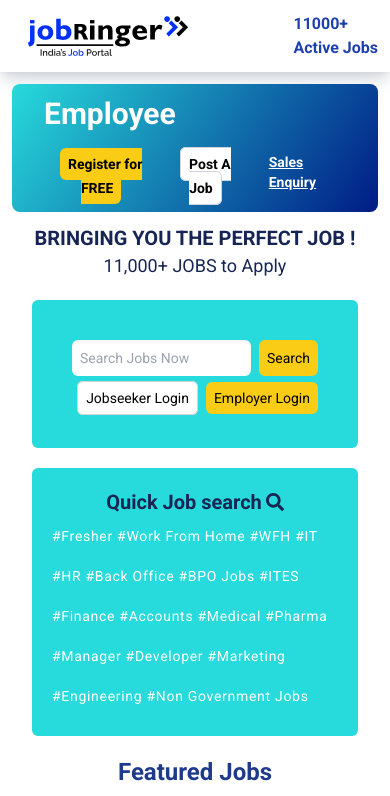
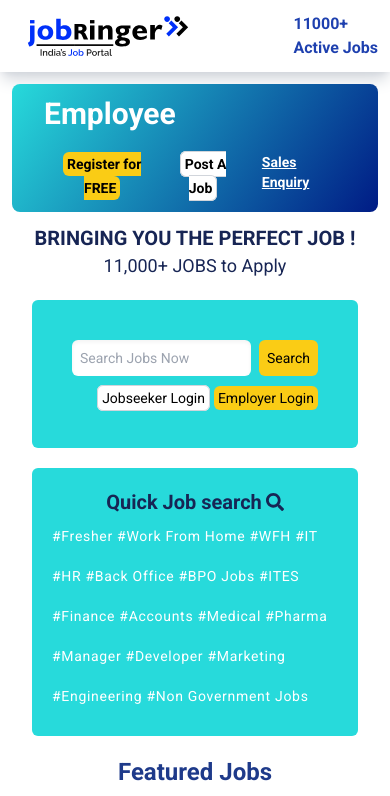
Before and after one commit to swathiselvam1999/jobRinger-Assesment, a React (Vite) app: page / in a window 390 px wide. Shown: the top 796 px of the page. Built offline with nearby package versions, Linux system fonts and the light colour scheme.

Commit message:
second commit

```diff
--- a/src/components/Download.jsx
+++ b/src/components/Download.jsx
@@ -10,7 +10,7 @@
                     <div className=''>
                         <h1 className='text-xl md:text-3xl pb-4'>APPLY TO JOBS ON-THE-GO</h1>
                         <p className='text-2xl font-thin text-blue-400'>Jobringer Mobile App</p>
-                        <div className='flex gap-1 py-4'>
+                        <div className='flex flex-row md:flex-col  gap-1 py-4'>
                             <img src={android} alt="" />
                             <img src={ios} alt="" />
                         </div>
--- a/src/components/Footer.jsx
+++ b/src/components/Footer.jsx
@@ -55,26 +55,26 @@
                     <div className='grid grid-cols-4 gap-5 md:gap-20'>
                         <div className='flex flex-col justify-center'>
                             <span className='text-center pb-4 font-bold'>Jobs Posted</span>
-                            <span className='text-2xl md:text-4xl text-center tracking-wider font-semibold'>38223</span>
+                            <span className='text-2xl md:text-4xl text-center tracking-tight md:tracking-wider font-semibold'>38223</span>
                         </div>
                         <div className='flex flex-col justify-center'>
                             <span className='text-center pb-4 font-bold'>Jobs Filled</span>
-                            <span className='text-2xl md:text-4xl text-center tracking-wider font-semibold'>15153</span>
+                            <span className='text-2xl md:text-4xl text-center tracking-tight md:tracking-wider font-semibold'>15153</span>
                         </div>
                         <div className='flex flex-col justify-center'>
                             <span className='text-center pb-4 font-bold'>Employers</span>
-                            <span className='text-2xl md:text-4xl text-center tracking-wider font-semibold'>24058</span>
+                            <span className='text-2xl md:text-4xl text-center tracking-tight md:tracking-wider font-semibold'>24058</span>
                         </div>
                         <div className='flex flex-col justify-center'>
                             <span className='text-center pb-4 font-bold'>Active Users</span>
-                            <span className='text-2xl md:text-4xl text-center tracking-wider font-semibold'>1475492</span>
+                            <span className='text-2xl md:text-4xl text-center tracking-tight md:tracking-wider font-semibold'>1475492</span>
                         </div>
                     </div>
                 </div>
 
                 <div className=' border-blue-950 border-b-2'></div>
 
-                <div className='flex flex-col md:flex-row justify-center gap-10 py-5 px-20'>
+                <div className='flex flex-col md:flex-row justify-center gap-10 py-5 px:5 md:px-20'>
                     <div className='w-full md:w-3/4'>
                         <p className='text-justify'>
                             <span className='font-bold'>Disclaimer:</span> All Trademarks and Logos are the property of their respective owners, depicted here purely for representation purpose. | Jobringer.com has taken all reasonable steps to ensure that information on this site is genuine. Job Applicants are advised to evaluate independently. Jobringer.com shall not have any responsibility in this regard. All Jobseeker services are strictly designed & meant only for job search assistance and to maximize the chances for the jobseekers to get their dream job. All Job Seeker Credentials and Employment Opportunities are subject to individual merit & evaluation. We do not guarantee any job to any jobseeker.</p>
--- a/src/components/OfferBanner.jsx
+++ b/src/components/OfferBanner.jsx
@@ -13,12 +13,12 @@
                 <div>
                     <p className=' font-bold bg-gradient-to-r from-yellow-400 to-white bg-clip-text text-transparent animate-gradient [background-size:200%_200%] hidden md:block'>WEMCOME OFFER - FREE JOB Postings and Much More.</p>
                 </div>
-                <div className='flex gap-2'>
+                <div className='flex  gap-1 md:gap-2'>
                     <button>
-                        <a href="#" className=' bg-yellow-400 p-2 rounded-md hover:text-white text-sm font-semibold'>Register for FREE</a>
+                        <a href="#" className=' bg-yellow-400 p-1 md:p-2 rounded-md hover:text-white text-sm font-semibold'>Register for FREE</a>
                     </button>
                     <button>
-                        <a href="#" className='border border-gray-300 p-2 rounded-md bg-white text-sm font-semibold'>Post A Job</a>
+                        <a href="#" className='border border-gray-300 p-1 md:p-2 rounded-md bg-white text-sm font-semibold'>Post A Job</a>
                     </button>
                     <a href="" className='ml-4 underline text-white text-sm font-semibold hover:text-blue-600'>Sales Enquiry</a>
                 </div>
--- a/src/components/Search.jsx
+++ b/src/components/Search.jsx
@@ -18,12 +18,12 @@
                 <button className='bg-yellow-400 p-2 rounded-md hover:text-white'>Search</button>
               </div>
 
-              <div className='flex justify-end gap-2'>
+              <div className='flex justify-end gap-1 md:gap-2'>
                 <button>
-                  <a href="#" className='border bg-white border-gray-300 p-2 rounded-md'>Jobseeker Login</a>
+                  <a href="#" className='border bg-white border-gray-300 p-1 md:p-2 rounded-md'>Jobseeker Login</a>
                 </button>
                 <button>
-                  <a href="#" className=' bg-yellow-400 p-2 rounded-md hover:text-white'>Employer Login</a>
+                  <a href="#" className=' bg-yellow-400 p-1 md:p-2 rounded-md hover:text-white'>Employer Login</a>
                 </button>
               </div>
 
```
